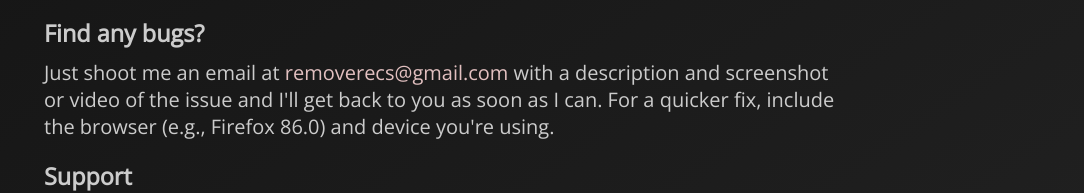
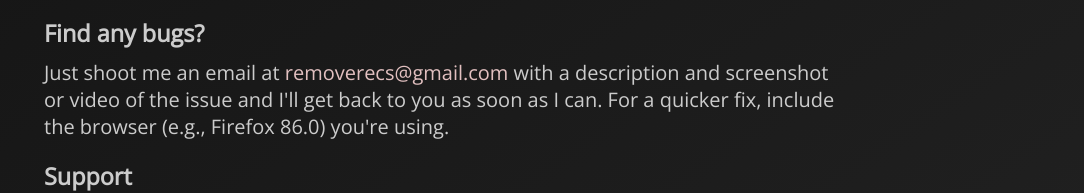
Before and after one commit to alisonchou/unhook-site, a plain HTML site: page welcome.html in a window 1280 px wide. Shown: the part 422-615 px from the top of the page, without its empty margins (196-1280 px from the left). Drawn offline with nearby package versions, Linux system fonts and the light colour scheme.

Commit message:
remove device from bug report instructions

```diff
--- a/welcome.html
+++ b/welcome.html
@@ -52,7 +52,7 @@
 				<p>
 					Just shoot me an email at <a href="mailto:removerecs@gmail.com">removerecs@gmail.com</a> with a
 					description and screenshot or video of the issue and I'll get back to you as soon as I can.
-					For a quicker fix, include the browser (e.g., Firefox 86.0) and device you're using.
+					For a quicker fix, include the browser (e.g., Firefox 86.0) you're using.
 				</p>
 				<h3>Support</h3>
 				<p>
```
